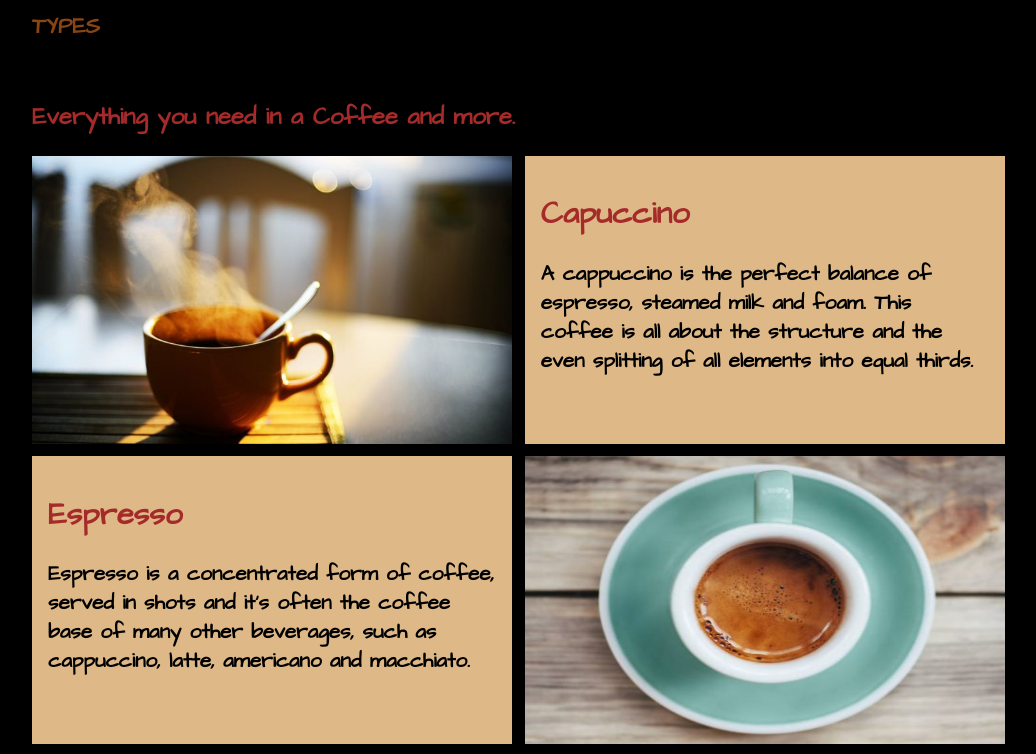
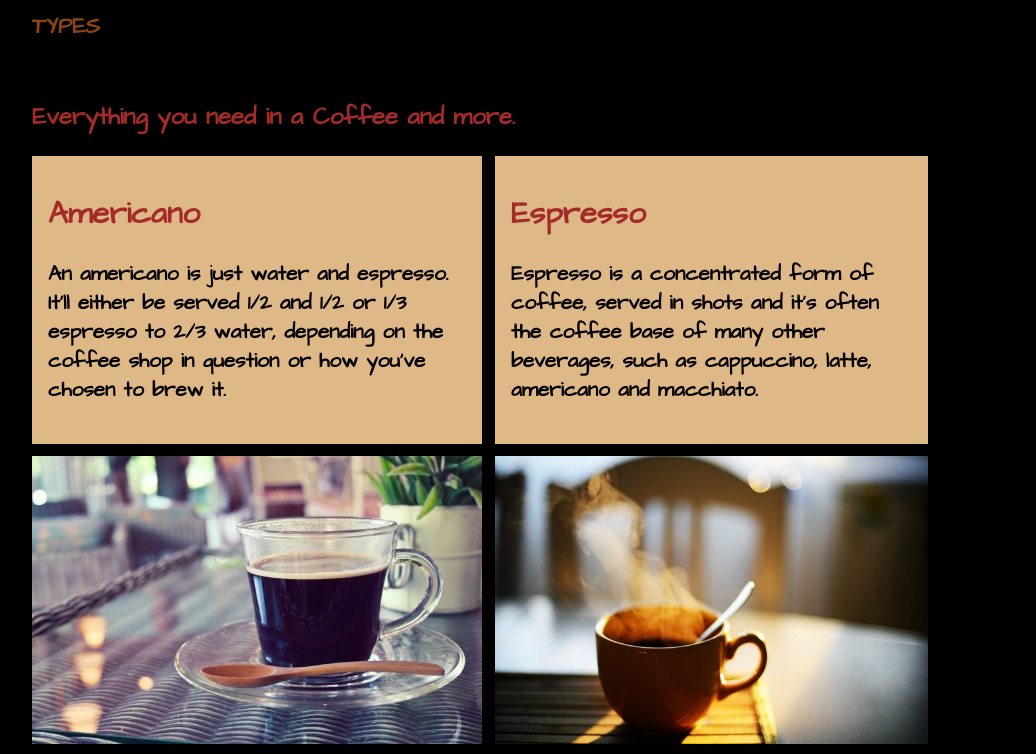
Before and after one commit to Arj20/Cafe, a website built with Parcel: page index.html in a window 1280 px wide. Shown: the part 776-1530 px from the top of the page, without its empty margins (160-1196 px from the left). Built offline with nearby package versions, Linux system fonts and the light colour scheme.

Commit message:
changed Bundler

```diff
--- a/css/mobile.css
+++ b/css/mobile.css
@@ -10,6 +10,13 @@
   display: flex;
   flex-direction: column;
 }
+
+.drink :nth-child(1) { order: 2; }
+.drink :nth-child(2) { order: 3; }
+.drink :nth-child(3) { order: 1; }
+.drink :nth-child(4) { order: 3; }
+.drink :nth-child(5) { order: 1; }
+
 
 /* TESTIMONIAL BUTTONS */
 .slide_btn {
--- a/css/style.css
+++ b/css/style.css
@@ -199,7 +199,7 @@ html {
 }
 
 .drink-el {
-  width: 30rem;
+  max-width: 30rem;
   background: var(--burlywood);
   height: 18rem;
   color: black;
--- a/package.json
+++ b/package.json
@@ -5,7 +5,8 @@
   "main": "index.js",
   "dependencies": {},
   "devDependencies": {
-    "parcel-bundler": "^1.12.5"
+    "parcel-bundler": "^1.12.5",
+    "parcel-plugin-data-src": "^1.0.1"
   },
   "scripts": {
     "dev": "parcel index.html",
```
Also changed, not shown: index.html (+1 -0 lines), 1 other file.
